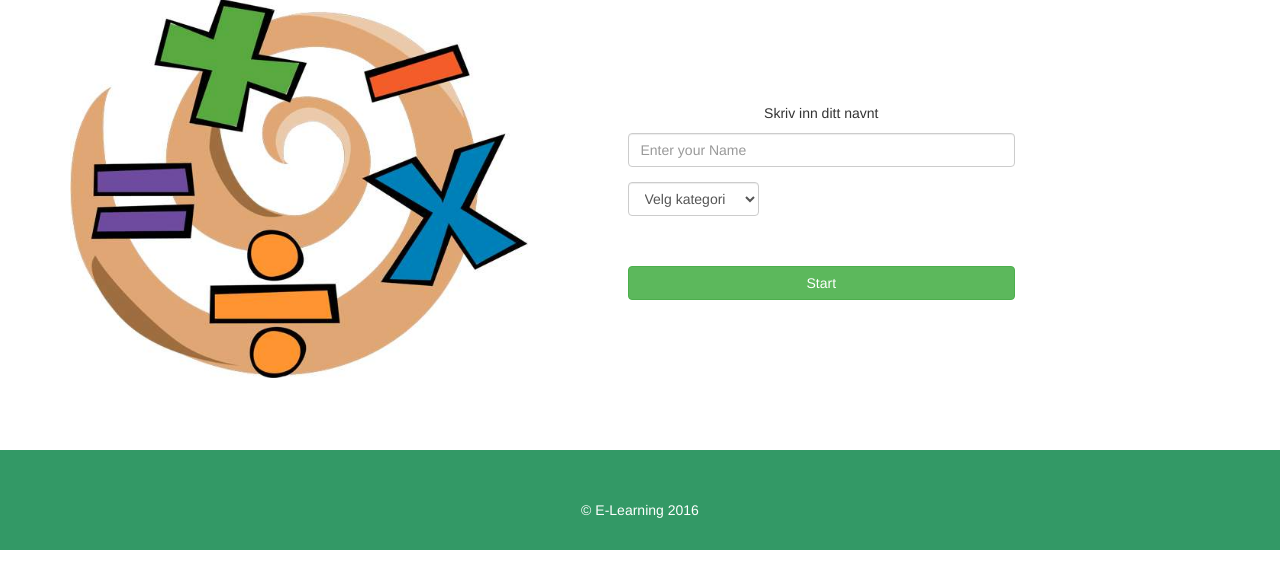
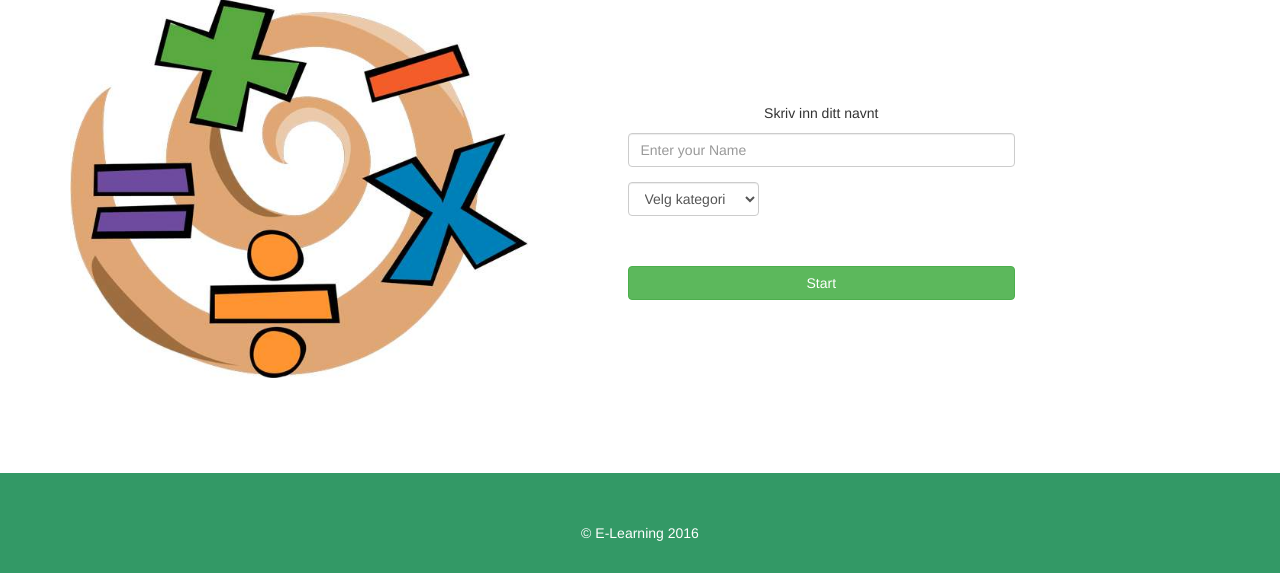
Before and after one commit to imran93/int1000-1, a PHP site: page / in a window 1280 px wide. Shown: the part 227-800 px from the top of the page. Run offline with PHP 8.4, Linux system fonts and the light colour scheme.

Commit message:
Update styling

```diff
--- a/index.php
+++ b/index.php
@@ -73,11 +73,13 @@ require 'db-tilkobling.php';
 		</div>
 	</div>
 </div>
-<footer>
-	<p class="text-center" id="foot">
-		&copy; <a>E-Learning </a>2016
-	</p>
-</footer>
+<div class="footer navbar-fixed-bottom">
+	<footer>
+		<p class="text-center" id="foot">
+			&copy; <a>E-Learning </a>2016
+		</p>
+	</footer>
+</div>
 <!-- jQuery (necessary for Bootstrap's JavaScript plugins) -->
 <script src="js/jquery-1.10.2.min.js"></script>
 <script src="js/bootstrap.min.js"></script>
--- a/result.php
+++ b/result.php
@@ -69,14 +69,16 @@ if(!empty($_SESSION['name'])){
                 </div>
             </div>
         </div>
-        <div class="row">
+        <!--        <div class="row">-->
+        <!--        </div>-->
     </div>
-    </div>
+    <div class="footer navbar-fixed-bottom">
         <footer>
             <p class="text-center" id="foot">
                 &copy; <a>E-Learning </a>2016
             </p>
         </footer>
+    </div>
     <script src="js/jquery-1.10.2.min.js"></script>
     <script src="js/bootstrap.min.js"></script>
     <script src="js/jquery.validate.min.js"></script>
```
Also changed, not shown: questions.php (+7 -5 lines). Lines whose indentation alone changed are shown as unchanged.
